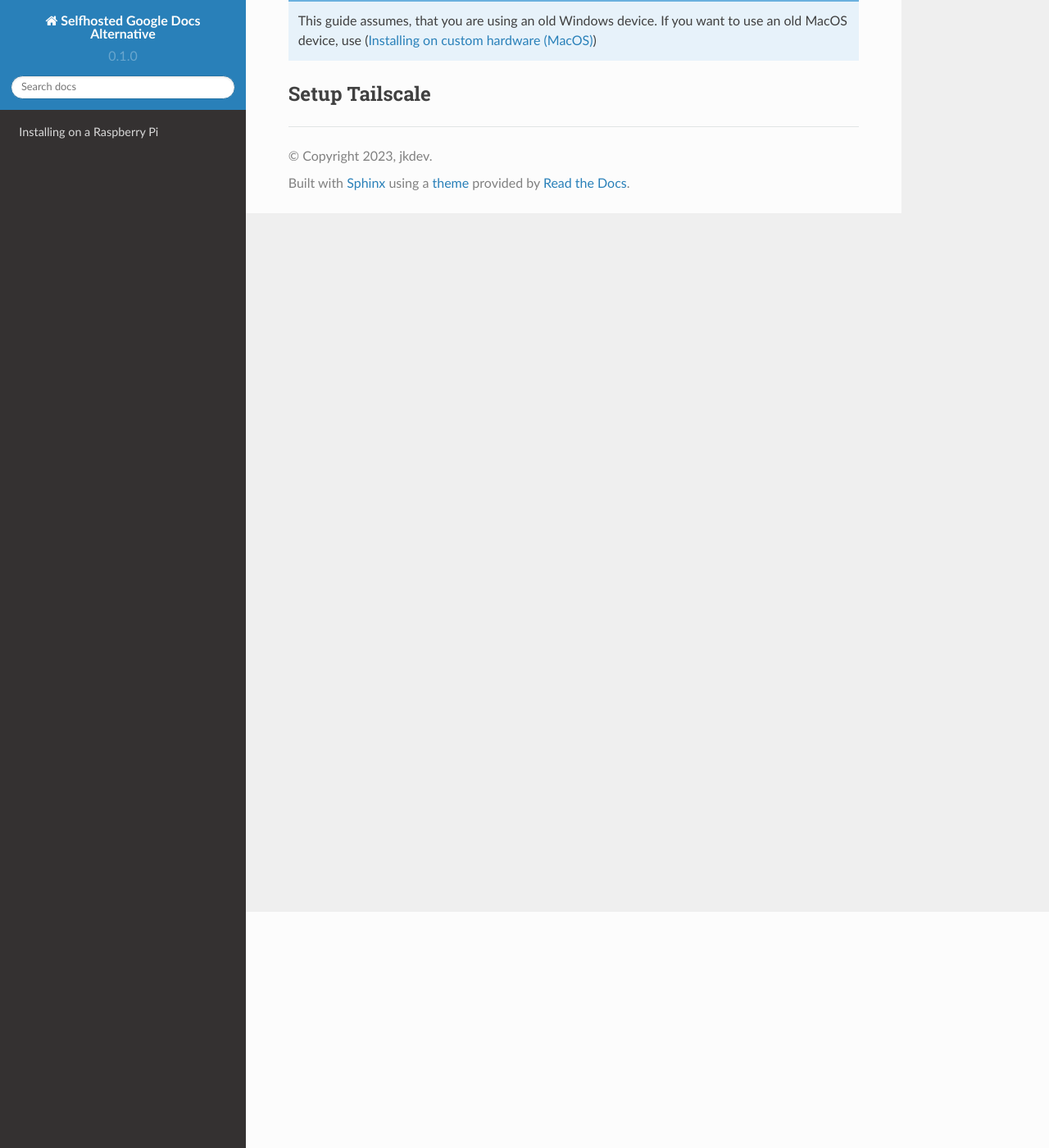
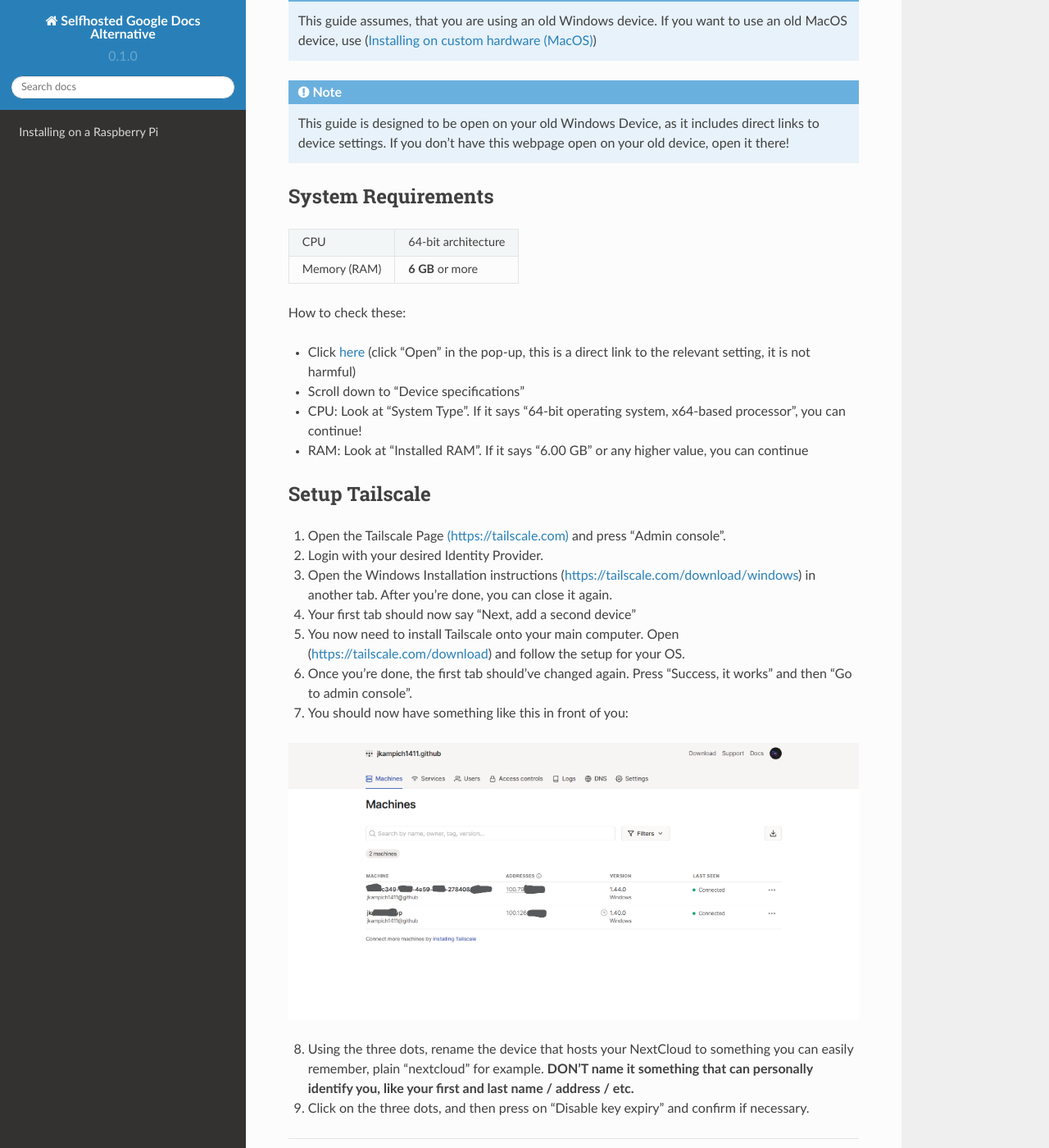
Before and after one commit to jkampich1411/selfhosted-google-docs, a Sphinx documentation site: the page built from docs/source/custom-windows.rst, in a window 1280 px wide and 1400 px high, scrolled down 288 px. Shown: the whole window at 82% size. Built offline with Sphinx 7.4.7 and the Read the Docs theme 2.0.0, drawn with Linux system fonts in a browser that asks for light colours; pages that are not in the unit, such as notebooks, are missing from menus.

Commit message:
Update custom-windows.rst

```diff
--- a/docs/source/custom-windows.rst
+++ b/docs/source/custom-windows.rst
@@ -7,7 +7,41 @@
 
 .. note::
 
-    This guide assumes, that you are using an old Windows device. If you want to use an old MacOS device, use (:doc:`custom-macos`)
+    This guide assumes, that you are using an old Windows device.
+    If you want to use an old MacOS device, use (:doc:`custom-macos`)
+
+.. note::
+    This guide is designed to be open on your old Windows Device, as it includes direct links to device settings.
+    If you don't have this webpage open on your old device, open it there!
+
+System Requirements
+-------------------
+
++--------------+---------------------+
+| CPU          | 64-bit architecture |
++--------------+---------------------+
+| Memory (RAM) | **6 GB** or more    |
++--------------+---------------------+
+
+How to check these:
+
+* Click `here <ms-settings:about>`_ (click "Open" in the pop-up, this is a direct link to the relevant setting, it is not harmful)
+* Scroll down to "Device specifications"
+* CPU: Look at "System Type". If it says "64-bit operating system, x64-based processor", you can continue!
+* RAM: Look at "Installed RAM". If it says "6.00 GB" or any higher value, you can continue
 
 Setup Tailscale
 ---------------
+1. Open the Tailscale Page `(https://tailscale.com) <https://tailscale.com>`_ and press "Admin console".
+2. Login with your desired Identity Provider.
+3. Open the Windows Installation instructions (`https://tailscale.com/download/windows <https://tailscale.com/download/windows>`_) in another tab. After you're done, you can close it again.
+4. Your first tab should now say "Next, add a second device"
+5. You now need to install Tailscale onto your main computer. Open (`https://tailscale.com/download <https://tailscale.com/download>`_) and follow the setup for your OS.
+6. Once you're done, the first tab should've changed again. Press "Success, it works" and then "Go to admin console".
+7. You should now have something like this in front of you:
+
+.. image:: ./images/tailscale-admin.png
+   :width: 800px
+
+8. Using the three dots, rename the device that hosts your NextCloud to something you can easily remember, plain "nextcloud" for example. **DON'T name it something that can personally identify you, like your first and last name / address / etc.**
+9. Click on the three dots, and then press on "Disable key expiry" and confirm if necessary.
```
